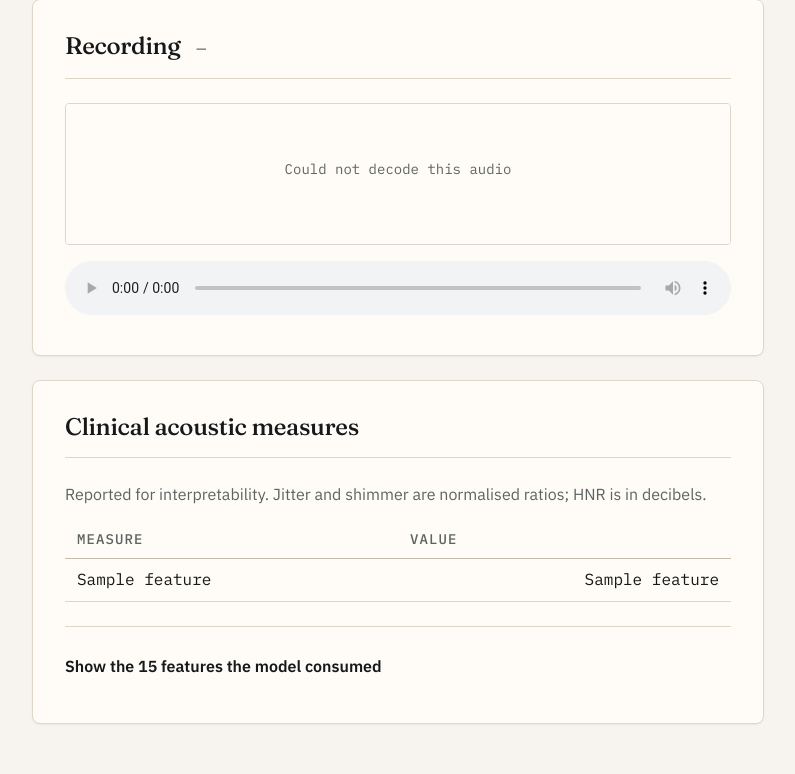
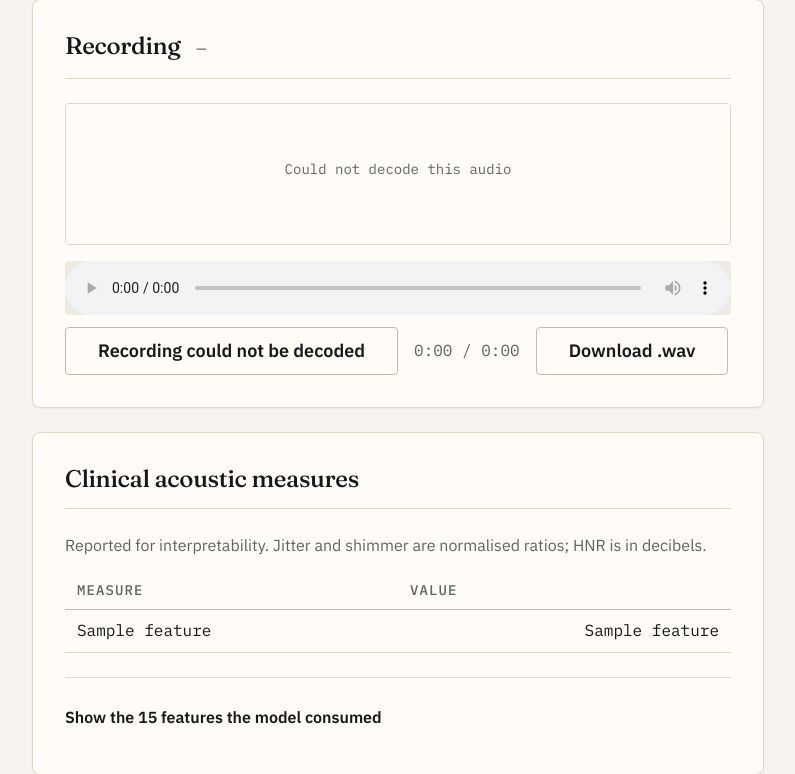
Before and after one commit to Samairamalik/NeuroSense, a Flask app: template templates/voice.html in a window 1280 px wide. Shown: the part 1555-2329 px from the top of the page, without its empty margins (242-1037 px from the left). Run offline with Flask 3, Linux system fonts and the light colour scheme; the template is opened without the code that fills it: most values are stand-ins (such as "Sample title", 1, 10 or a date in 2020); parts of the project's set-up code (start-up, migrations or seed data) failed here and were passed over.

Commit message:
Fix audio controls squashed by inherited font size
The native audio player rendered with its elapsed/duration readout
overlapping the play button, leaving the button partly covered and hard
to click. Reported from Chrome as being unable to play the recording.

Cause: Chrome lays out media controls using the INHERITED font size, and
body sets 18px for readability. Chrome assumes roughly 13px, so the time
readout overflowed its slot. The element and the file were both fine -
verified that the audio plays programmatically (readyState 4, no error,
currentTime advancing) and that Chrome decodes the file, which is 32-bit
IEEE float WAVE_FORMAT_EXTENSIBLE at 8 kHz.

- Give the player its own 13px font size, explicit block display and
  height, so the native controls lay out as designed.
- Add a 48px "Play recording" button with a monospace time readout that
  stays in sync with the element, so playback does not depend on hitting
  a small native control. This matters for the intended users, who may
  have impaired motor control.
- Add a download link, and surface a clear message if the element errors.

Verified: all 5 routes 200, voice 86.8%, fusion 89.2%, play/pause
toggles and the counter tracks.

Co-Authored-By: Claude Opus 5 <noreply@anthropic.com>

```diff
--- a/src/mri_model.py
+++ b/src/mri_model.py
@@ -5,6 +5,11 @@ sensitive to slice position, orientation and contrast. It works because the
 dataset is small (an SVM depends only on its support vectors, so it tolerates
 p >> n), but extracting features first — HOG, or a pretrained CNN embedding —
 is the clearest available accuracy upgrade.
+
+Note the saved model is SVC(kernel="rbf", C=1, gamma="scale") with NO class
+weighting, despite the dataset being imbalanced 2.76:1 toward the normal class.
+The training notebook fits two SVCs and the second, unweighted one is what was
+persisted.
 """
 
 from __future__ import annotations
--- a/static/css/components.css
+++ b/static/css/components.css
@@ -585,3 +585,43 @@ details.disclosure > summary {
     .readout { gap: var(--s2); }
     .readout__label { margin-left: 0; width: 100%; }
 }
+
+/* ==========================================================================
+   Native audio player
+   --------------------------------------------------------------------------
+   Chrome renders its media controls using the INHERITED font size. The body
+   sets 18px for readability, which overflows the elapsed/duration readout into
+   the play button, leaving the button partially covered and awkward to hit.
+   Chrome's controls are laid out for ~13px, so the element gets its own size.
+   ========================================================================== */
+
+.audio-player {
+    display: block;
+    width: 100%;
+    height: 54px;
+    margin-top: var(--s4);
+    font-size: 13px;            /* controls inherit this — do not remove */
+    font-family: var(--font-body);
+    border-radius: var(--radius);
+    background: var(--paper-sunken);
+}
+
+.audio-player:focus-visible {
+    outline: 3px solid var(--accent);
+    outline-offset: 3px;
+}
+
+/* A plain, unambiguous control that does not depend on the native UI. */
+.audio-fallback {
+    display: flex;
+    align-items: center;
+    gap: var(--s4);
+    flex-wrap: wrap;
+    margin-top: var(--s3);
+}
+.audio-fallback__time {
+    font-family: var(--font-mono);
+    font-size: var(--text-sm);
+    color: var(--ink-3);
+    font-variant-numeric: tabular-nums;
+}
--- a/templates/voice.html
+++ b/templates/voice.html
@@ -89,10 +89,23 @@
                         aria-label="Waveform of the analysed recording"></canvas>
             </div>
 
-            <audio controls style="width: 100%; margin-top: var(--s4);"
+            <audio id="player" class="audio-player" controls preload="metadata"
                    src="{{ url_for('static', filename='uploads/' + voice_result['audio_file']) }}">
                 Your browser does not support audio playback.
             </audio>
+
+            <!-- Large, unambiguous control independent of the native UI, which
+                 Chrome renders small and which some browsers hide entirely. -->
+            <div class="audio-fallback">
+                <button class="btn btn--secondary" type="button" id="play-btn">
+                    Play recording
+                </button>
+                <span class="audio-fallback__time" id="play-time">0:00 / 0:00</span>
+                <a class="btn btn--secondary" download
+                   href="{{ url_for('static', filename='uploads/' + voice_result['audio_file']) }}">
+                    Download .wav
+                </a>
+            </div>
         </div>
 
         <div class="panel">
@@ -158,6 +171,46 @@
         });
     }
 
+    /* Large play control, kept in sync with the native player. */
+    var player = document.getElementById("player");
+    var playBtn = document.getElementById("play-btn");
+    var playTime = document.getElementById("play-time");
+
+    if (player && playBtn) {
+        var fmt = function (s) {
+            if (!isFinite(s)) return "0:00";
+            var m = Math.floor(s / 60);
+            var r = Math.floor(s % 60);
+            return m + ":" + (r < 10 ? "0" : "") + r;
+        };
+        var sync = function () {
+            if (playTime) {
+                playTime.textContent = fmt(player.currentTime) + " / " + fmt(player.duration);
+            }
+            playBtn.textContent = player.paused ? "Play recording" : "Pause";
+        };
+
+        playBtn.addEventListener("click", function () {
+            if (player.paused) {
+                player.play().catch(function (err) {
+                    playBtn.textContent = "Playback unavailable";
+                    if (playTime) playTime.textContent = err.name;
+                });
+            } else {
+                player.pause();
+            }
+        });
+
+        ["timeupdate", "play", "pause", "ended", "loadedmetadata"].forEach(function (e) {
+            player.addEventListener(e, sync);
+        });
+        player.addEventListener("error", function () {
+            playBtn.disabled = true;
+            playBtn.textContent = "Recording could not be decoded";
+        });
+        sync();
+    }
+
     /* Waveform of the stored recording shown with the result. */
     var result = document.getElementById("result-wave");
     {% if voice_result %}
```
Also changed, not shown: samples/run_demo.py (added, +127 -0 lines), README.md, samples/README.md (added), samples/handwriting/spiral_01.png (added), samples/handwriting/wave_01.png (added), samples/mri/normal_01__Pha_Images_043.png (added), samples/mri/normal_02__Mag_Images_026.png (added), samples/mri/normal_03__ep2d_diff_3scan_trace_p2_TRACEW_DFC_036.png (added), samples/mri/normal_04__ep2d_diff_3scan_trace_p2_TRACEW_DFC_005.png (added), samples/mri/normal_05__ep2d_diff_3scan_trace_p2_ADC_DFC_013.png (added), samples/mri/parkinson_01__DUAL_TSE_036.png (added), samples/mri/parkinson_02__sDW_SSh_012.png (added), samples/mri/parkinson_03__DUAL_TSE_027.png (added), samples/mri/parkinson_04__dReg_-_sDW_SSh_SENSE_019.png (added), 1 more files, 1 other file.
